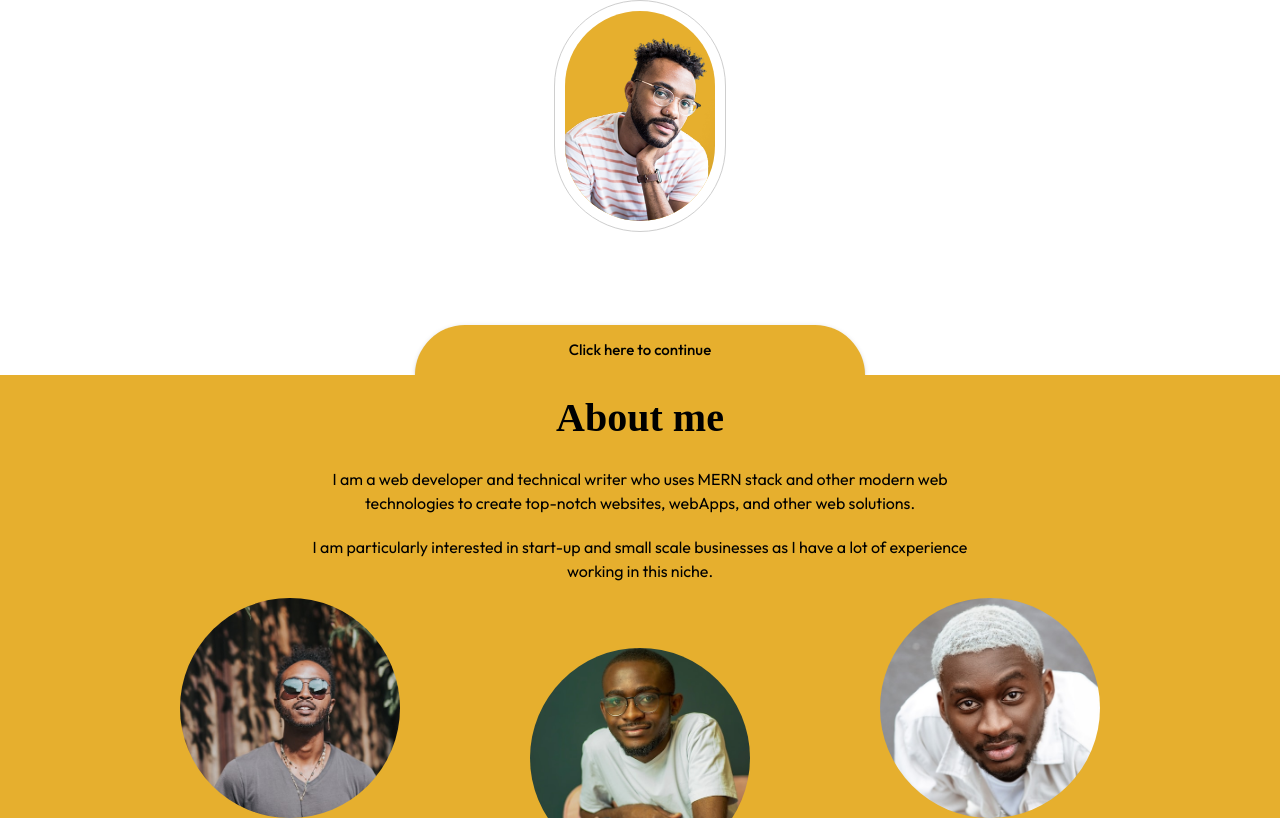
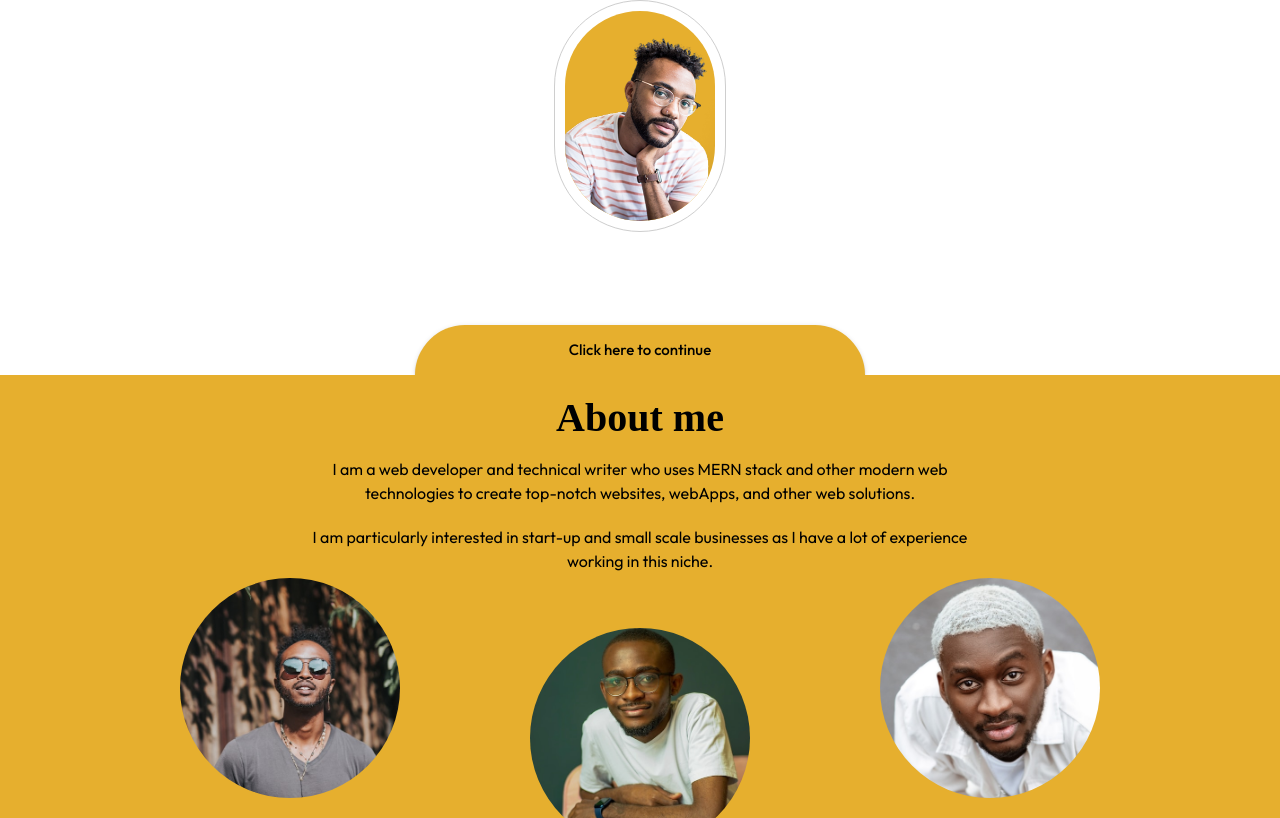
Before and after one commit to Babajide777/the-oyafemi-portfolio, a Next.js app in the folder client/: page / in a window 1280 px wide. Shown: the part 389-1207 px from the top of the page. Built offline with nearby package versions, Linux system fonts and the light colour scheme; a web font is replaced by a local one.

Commit message:
I have just added a cursor to the mouse image

```diff
--- a/client/app/Components/about.tsx
+++ b/client/app/Components/about.tsx
@@ -41,7 +41,7 @@ const About = () => {
       <Typography
         component="h3"
         variant="h1"
-        sx={{ fontWeight: '700', paddingBottom: '25px', fontSize: '40px' }}
+        sx={{ fontWeight: '700', paddingBottom: '15px', fontSize: '40px' }}
       >
         About me
       </Typography>
@@ -68,7 +68,7 @@ const About = () => {
           fontSize: '16px',
           textAlign: 'center',
           width: { xs: '63%', md: '53%' },
-          paddingBottom: { xs: '60px', md: '35px' }
+          paddingBottom: { xs: '60px', md: '35px', lg:'25px' }
         }}
       >
         I am particularly interested in start-up and small scale businesses as I
@@ -155,7 +155,7 @@ const About = () => {
         </Box>
       </Box>
       <Box
-        sx={{ marginTop: { xs: '120px', md: '20px' } }}
+        sx={{ marginTop: { xs: '120px', md: '20px', cursor:'pointer' } }}
         onClick={navigateToNextPage}
       >
         <img src="../../Images/Mask group.png" alt="Click-mouse" />
```
